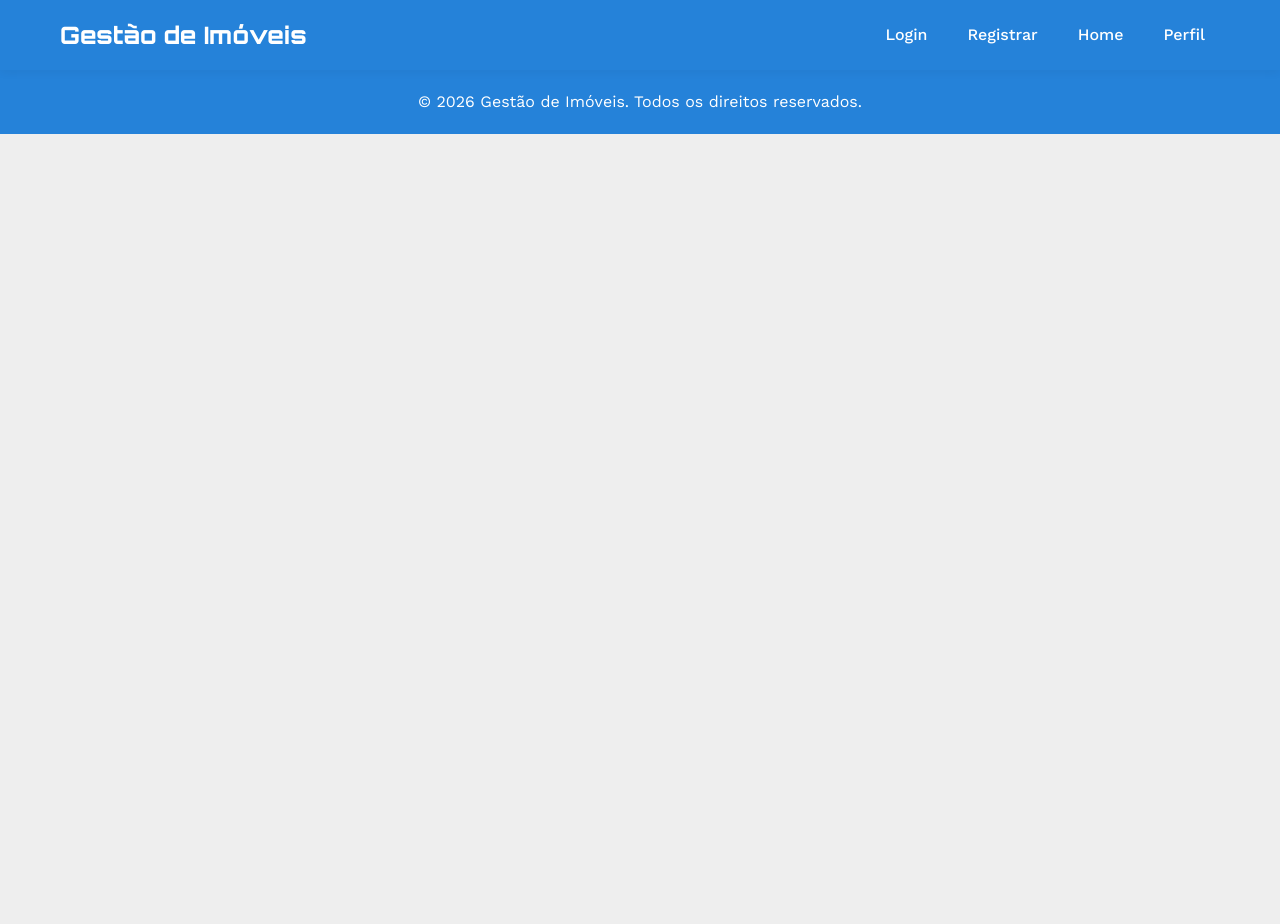
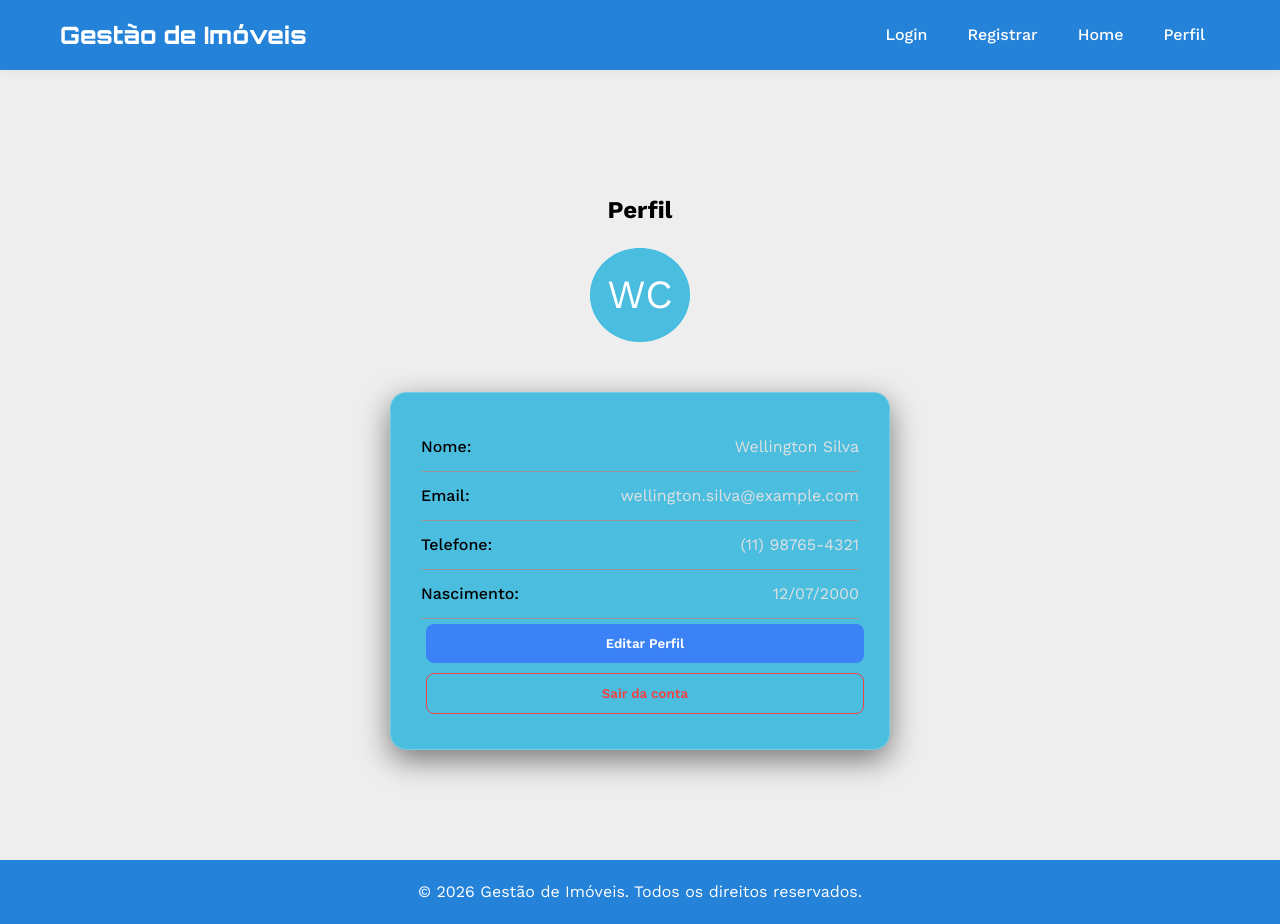
Before and after one commit to Wellington-Silva/Property-Management, a React (Vite) app: page /profile in a window 1280 px wide. Before the commit the page ends 800 px from the top, so only its background shows below. Built offline with nearby package versions, Linux system fonts and the light colour scheme.

Commit message:
feat: New screen register and customizing existing screens

```diff
--- a/package.json
+++ b/package.json
@@ -12,6 +12,7 @@
   "dependencies": {
     "react": "^19.2.5",
     "react-dom": "^19.2.5",
+    "react-hook-form": "^7.74.0",
     "react-router-dom": "^7.14.2"
   },
   "devDependencies": {
--- a/src/App.tsx
+++ b/src/App.tsx
@@ -1,6 +1,8 @@
 import './App.css';
 import { Home } from './pages/Home';
 import { Login } from './pages/Login';
+import { Profile } from './pages/Profile';
+import { Register } from './pages/Register';
 import { Footer } from './components/Footer';
 import { BrowserRouter, Routes, Route, Link } from 'react-router-dom';
 
@@ -23,12 +25,11 @@ function App() {
                 <main className='main-content'>
                     <Routes>
                         <Route path="/" element={<Login />} />
-                        <Route path="/register" />
+                        <Route path="/register" element={<Register />} />
                         <Route path="/home" element={<Home />} />
-                        <Route path="/profile" />
+                        <Route path="/profile" element={<Profile />}/>
                     </Routes>
                 </main>
-
             </BrowserRouter>
             <Footer />
         </div>
--- a/src/components/Footer/styles.css
+++ b/src/components/Footer/styles.css
@@ -4,8 +4,5 @@ footer {
     width: 100%;
     border-top: 1px solid var(--secondary-color);
     padding: 20px 0;
-    margin-top: auto;
     text-align: center;
-    margin-top: auto;
-    padding: 20px 0;
 }
--- a/src/pages/Login/index.tsx
+++ b/src/pages/Login/index.tsx
@@ -1,22 +1,60 @@
 import './styles.css';
+import { useForm } from 'react-hook-form';
 import { Title } from '../../components/Title';
 import { Input } from '../../components/Input';
 import { Label } from '../../components/Label';
 import { Button } from '../../components/Button';
 
 export function Login() {
+
+    type LoginTypes = {
+        email: string;
+        password: string;
+    };
+
+    const {
+        register,
+        formState: { errors }
+    } = useForm<LoginTypes>();
+
     return (
         <div className='container-login'>
             <Title title='Login' />
             <form className='login-form'>
                 <Label htmlFor='email'>E-mail</Label>
-                <Input type='email' id='email' placeholder='Digite seu email' />
+                <Input
+                    type='email'
+                    id='email'
+                    placeholder='Digite seu email'
+                    className={errors.email ? 'input-error' : ''}
+                    {...register("email", {
+                        required: "O e-mail é obrigatório",
+                        pattern: {
+                            value: /\S+@\S+\.\S+/,
+                            message: "Digite um e-mail válido"
+                        }
+                    })}
+                />
+                {errors.email && <span className="error-message">{errors.email.message}</span>}
 
-                 <Label htmlFor='password'>Senha</Label>
-                <Input type='password' id='password' placeholder='Digite sua senha' />
+                < Label htmlFor='password' > Senha</Label>
+                <Input
+                    type='password'
+                    id='password'
+                    placeholder='Digite sua senha'
+                     className={errors.password ? 'input-error' : ''}
+                    {...register("password", {
+                        required: "A senha é obrigatória",
+                        minLength: {
+                            value: 8,
+                            message: "A senha deve ter no mínimo 8 caracteres"
+                        }
+                    })}
+                />
+                {errors.password && <span className="error-message">{errors.password.message}</span>}
 
                 <Button name='Entrar' type='submit' />
             </form>
-        </div>
+        </div >
     );
 };
--- a/src/pages/Login/styles.css
+++ b/src/pages/Login/styles.css
@@ -4,8 +4,8 @@
     align-items: center;
     min-height: calc(100vh - 70px);
     padding: 20px;
+    margin-top: 20px;
     box-sizing: border-box;
-    margin-top: 20px;
 }
 
 .login-form {
@@ -15,7 +15,6 @@
     border-radius: 16px;
     padding: 40px;
     box-shadow: 0 10px 30px rgba(11, 39, 99, 0.5);
-    margin-bottom: 10px;
     gap: 0;
     animation: fadeInScale 0.4s ease-out;
 }
--- a/src/pages/Profile/index.tsx
+++ b/src/pages/Profile/index.tsx
@@ -6,15 +6,15 @@ export function Profile() {
         <div className="container-profile">
             <Title title="Perfil" />
             <div className="profile">
-                WS
+                WC
             </div>
-            <div className="data">
-                <p><strong>Nome:</strong> Wellington Silva</p>
-                <p><strong>Email:</strong>
-                    wellington.silva@example.com
-                </p>
-                <p><strong>Telefone:</strong> (11) 98765-4321</p>
-                <p><strong>Documento:</strong> 123.456.789-00</p>
+            <div className="data-profile">
+                <p><strong>Nome:</strong> <span>Wellington Silva</span></p>
+                <p><strong>Email:</strong> <span>wellington.silva@example.com</span></p>
+                <p><strong>Telefone:</strong> <span>(11) 98765-4321</span></p>
+                <p><strong>Nascimento:</strong> <span>12/07/2000</span></p>
+                <button className='button-edit' type='submit'>Editar Perfil</button>
+                <button className='button-logout' type='submit'>Sair da conta</button>
             </div>
         </div>
     );
--- a/src/pages/Profile/styles.css
+++ b/src/pages/Profile/styles.css
@@ -0,0 +1,82 @@
+.container-profile {
+    display: flex;
+    flex-direction: column;
+    align-items: center;
+    justify-content: flex-end;
+    border-radius: 10px;
+    margin: 30px;
+    padding: 20px;
+    min-height: calc(100vh - 70px);
+}
+
+.profile {
+    border-radius: 100%;
+    background-color: rgb(75, 190, 224);
+    color: #FFFFFF;
+    padding: 16px;
+    margin: 20px;
+    font-size: 40px;
+    border: 1px solid rgb(63, 188, 226);
+    box-shadow: 10px rgb(83, 180, 209);
+}
+
+.data-profile {
+    display: flex;
+    flex-direction: column;
+    width: 100%;
+    max-width: 500px;
+    background-color: rgb(75, 190, 224);
+    border: 1px solid #74cce7;
+    border-radius: 16px;
+    padding: 30px;
+    margin-top: 30px;
+    box-shadow: 0 10px 30px rgba(0, 0, 0, 0.5);
+    color: #000000;
+    margin-bottom: 60px;
+}
+
+.button-edit, .button-logout {
+    padding: 12px;
+    margin: 5px;
+    border-radius: 8px;
+    font-weight: 600;
+    cursor: pointer;
+    border: none;
+    transition: all 0.2s ease;
+    width: 100%;
+}
+
+.button-edit {
+    background-color: #3b82f6;
+    color: white;
+}
+
+.button-edit:hover {
+    background-color: #2563eb;
+    transform: translateY(-2px);
+}
+
+.button-logout {
+    background-color: transparent;
+    color: #ef4444;
+    border: 1px solid #ef4444;
+}
+
+.button-logout:hover {
+    background-color: #ef4444;
+    color: white;
+}
+
+.data-profile p {
+    font-size: 1rem;
+    color: #e0e0e0;
+    padding: 12px 0;
+    border-bottom: 1px solid #969696;
+    display: flex;
+    justify-content: space-between;
+}
+
+.data-profile p strong {
+    color: #000000;
+    font-weight: 500;
+}
--- /dev/null
+++ b/src/pages/Register/index.tsx
@@ -0,0 +1,24 @@
+import './styles.css';
+import { Title } from '../../components/Title';
+import { Label } from '../../components/Label';
+import { Input } from '../../components/Input';
+
+export function Register() {
+    return (
+        <div className="container-register">
+            <Title title="Registrar" />
+            <form className='form-data'>
+                <Label htmlFor="name">Nome</Label>
+                <Input type="text" id="name" name="name" placeholder="Digite seu nome completo" />
+
+                <Label htmlFor="email">Email</Label>
+                <Input type="email" id="email" name="email" placeholder="Digite seu email" />
+
+                <Label htmlFor="password">Senha</Label>
+                <Input type="password" id="password" name="password" placeholder="Digite sua senha" />
+
+                <button type="submit" className='register-btn'>Registrar</button>
+            </form>
+        </div>
+    );
+};
```
Also changed, not shown: src/pages/Register/styles.css (added), 1 other file (tests, documents, lock files or other folders).
